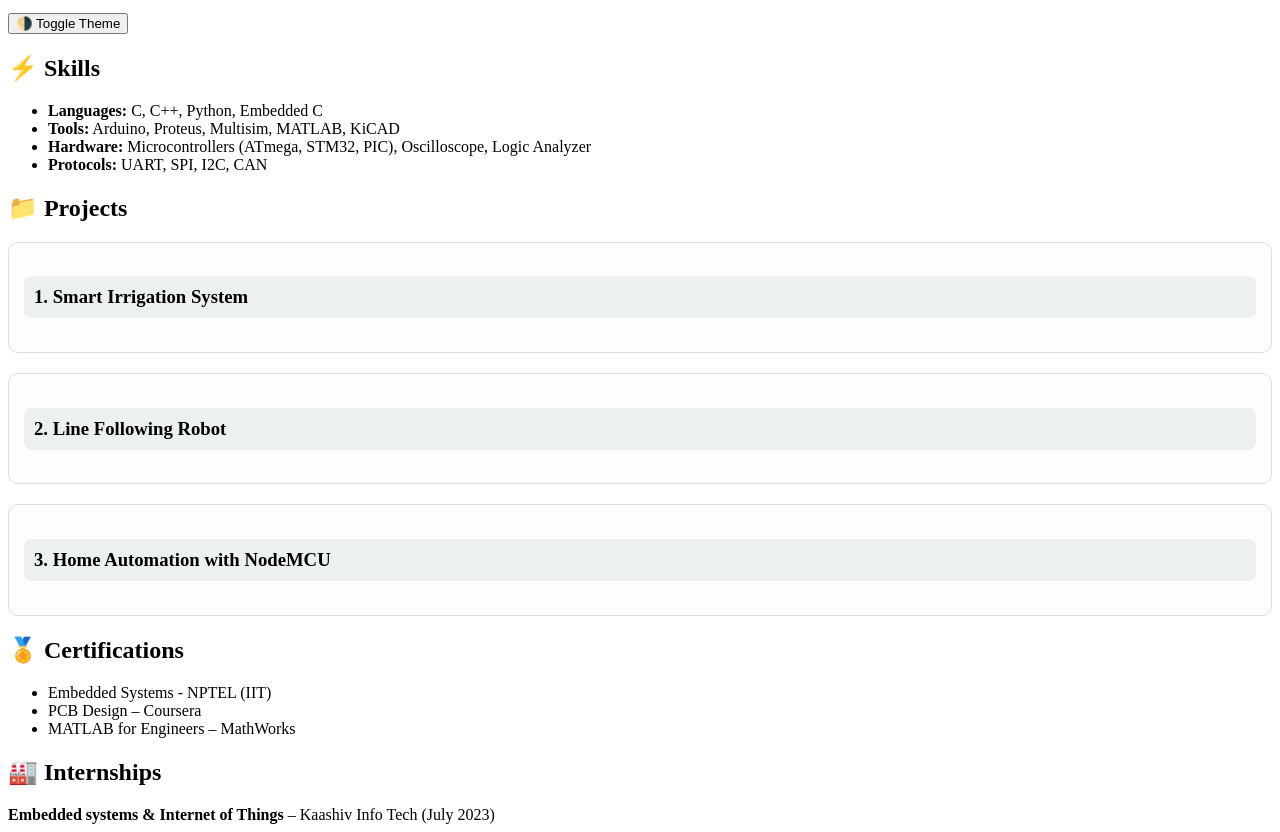
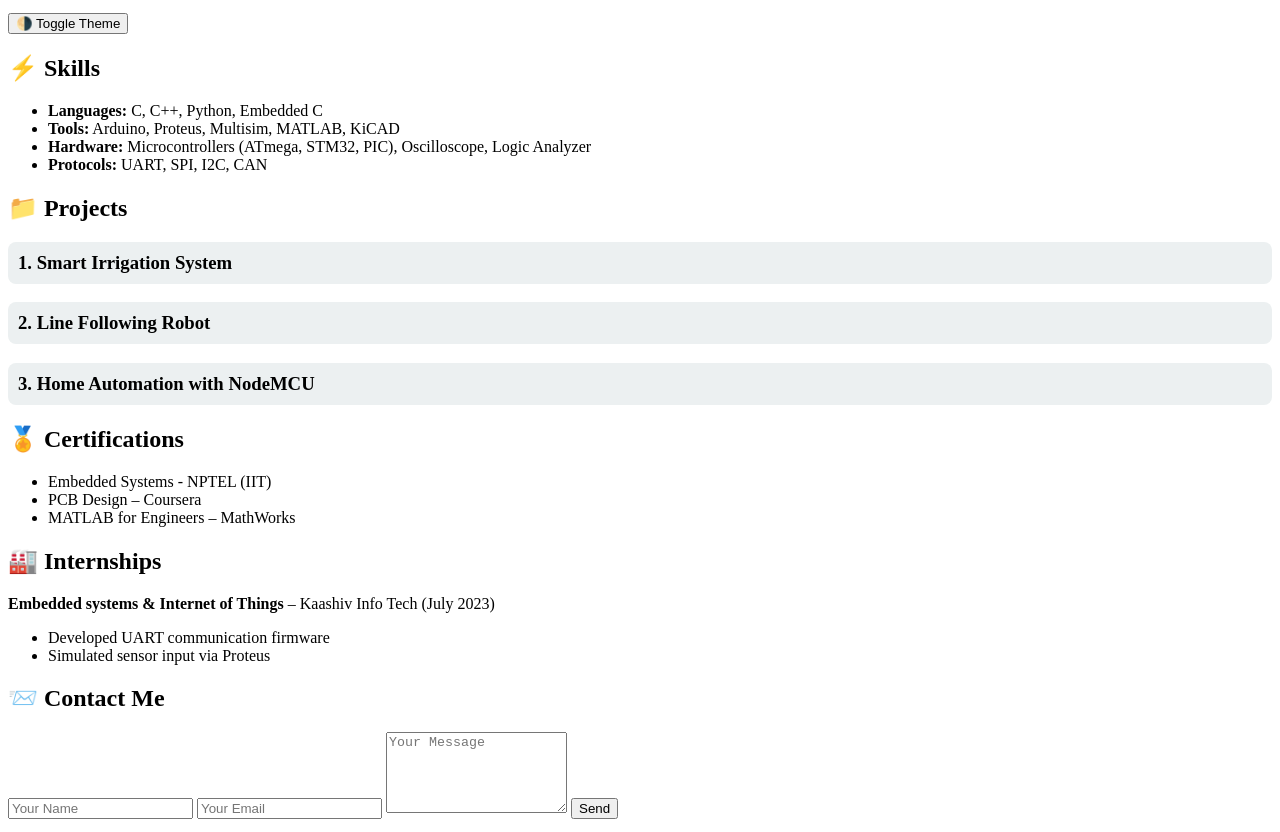
Before and after one commit to KKeerthivaasan/KKeerthivaasan.github.io, a plain HTML site: page index.html in a window 1280 px wide. Shown: the part 119-951 px from the top of the page. Drawn offline with Linux system fonts and the light colour scheme.

Commit message:
Update style.css

```diff
--- a/style.css
+++ b/style.css
@@ -26,51 +26,3 @@ body.dark-mode a {
   display: none;
   margin: 10px 0 20px 15px;
 }
-/* Animations */
-.fade-in {
-  opacity: 0;
-  transform: translateY(20px);
-  transition: opacity 0.8s ease, transform 0.8s ease;
-}
-.fade-in.visible {
-  opacity: 1;
-  transform: translateY(0);
-}
-
-/* Project card with thumbnail */
-.project {
-  border: 1px solid #ddd;
-  border-radius: 10px;
-  padding: 15px;
-  margin-bottom: 20px;
-  background: #fdfdfd;
-}
-.project img {
-  width: 100%;
-  max-width: 400px;
-  border-radius: 8px;
-  margin-top: 10px;
-}
-form {
-  max-width: 500px;
-  margin-top: 20px;
-}
-input, textarea {
-  width: 100%;
-  padding: 10px;
-  margin: 10px 0;
-  border: 1px solid #ccc;
-  border-radius: 8px;
-}
-button[type="submit"] {
-  padding: 10px 20px;
-  border: none;
-  background-color: #3498db;
-  color: #fff;
-  border-radius: 8px;
-  cursor: pointer;
-}
-#statusMsg {
-  margin-top: 10px;
-  font-style: italic;
-}
```
